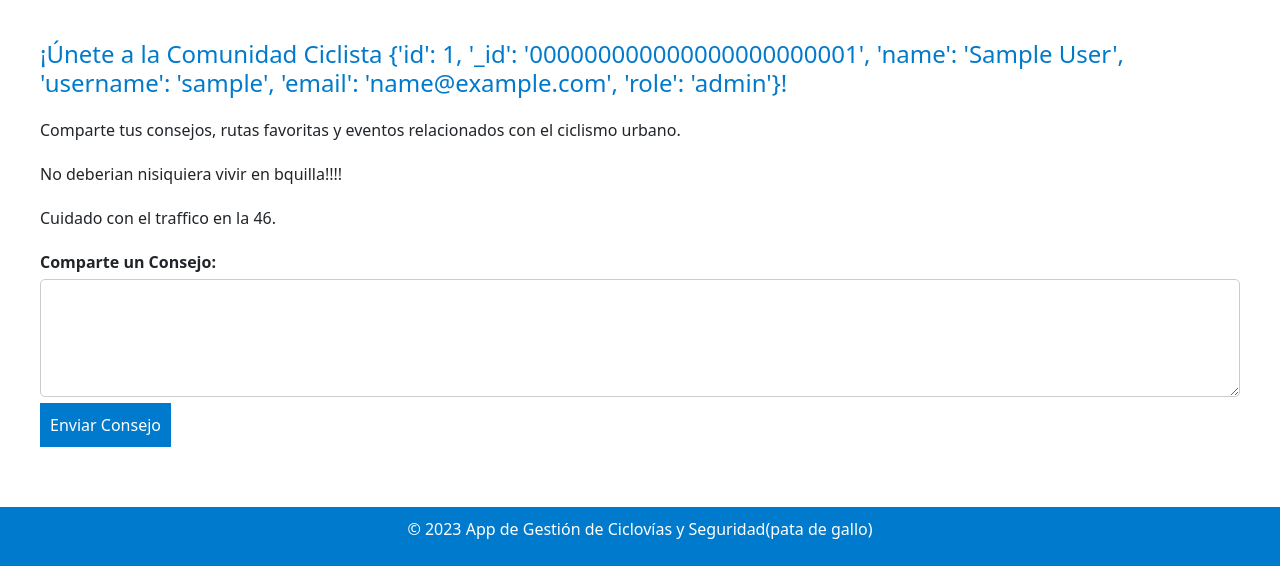
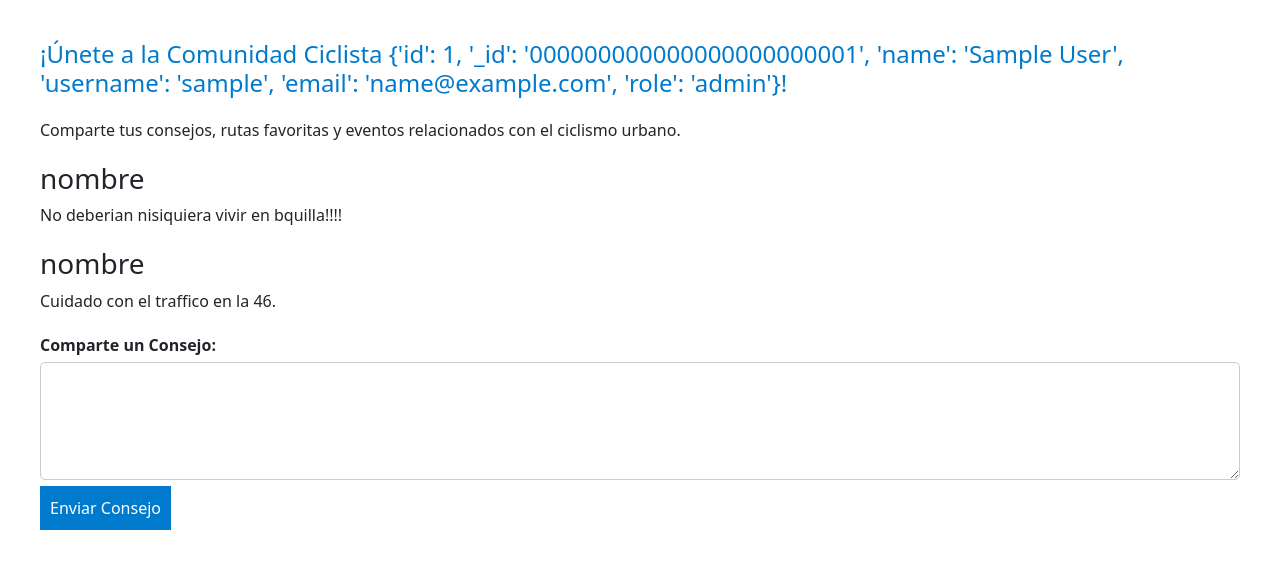
Before and after one commit to Diegdary/webciclismo, a Flask app: page /comunidad in a window 1280 px wide. Shown: the part 96-662 px from the top of the page. Run offline with Flask 3, Linux system fonts and the light colour scheme; the visitor is signed in with stand-in values (Sample User, id 1); data that the repository does not hold is empty; some libraries are stand-ins or nearby versions.

Commit message:
cambios a comunidad.html

```diff
--- a/config/templates/comunidad.html
+++ b/config/templates/comunidad.html
@@ -6,11 +6,13 @@
 
         <section class="comentarios">
             <article class="comentario">
+                <h3 class="nombre">nombre</h3>
                 <p>
                     No deberian nisiquiera vivir en bquilla!!!!
                 </p>
             </article>
             <article class="comentario">
+                <h3 class="nombre">nombre</h3>
                 <p>
                     Cuidado con el traffico en la 46.
                 </p>
```
